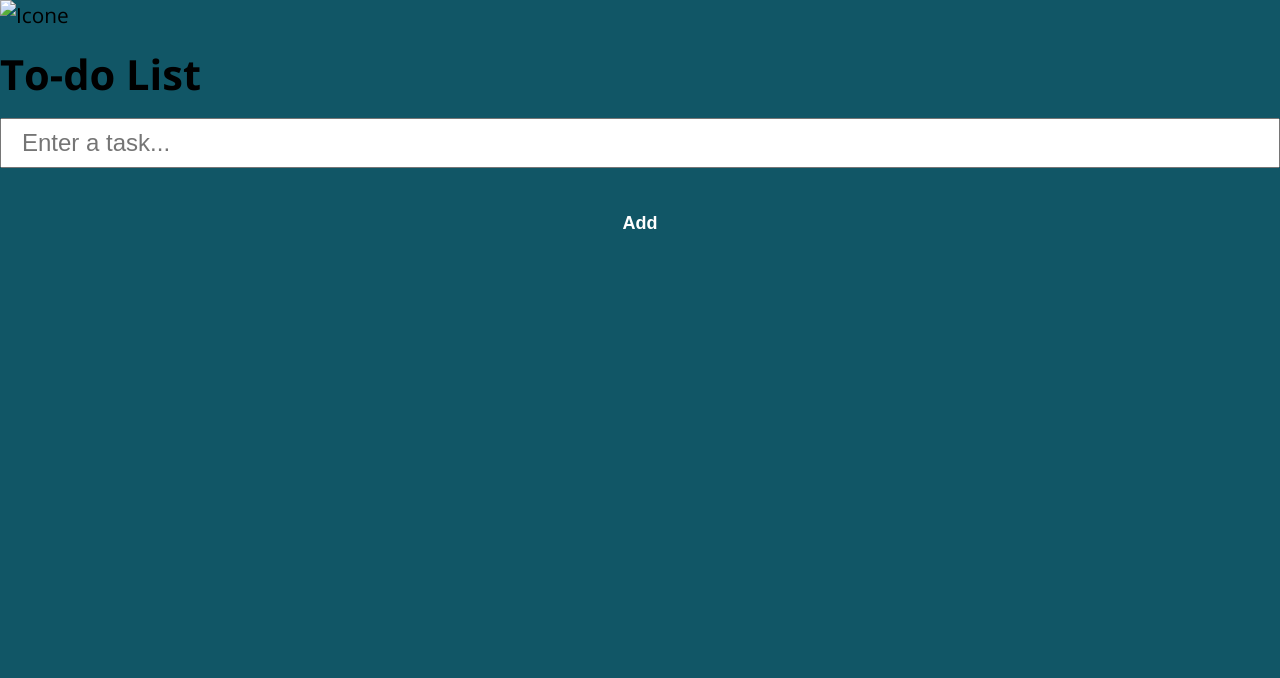
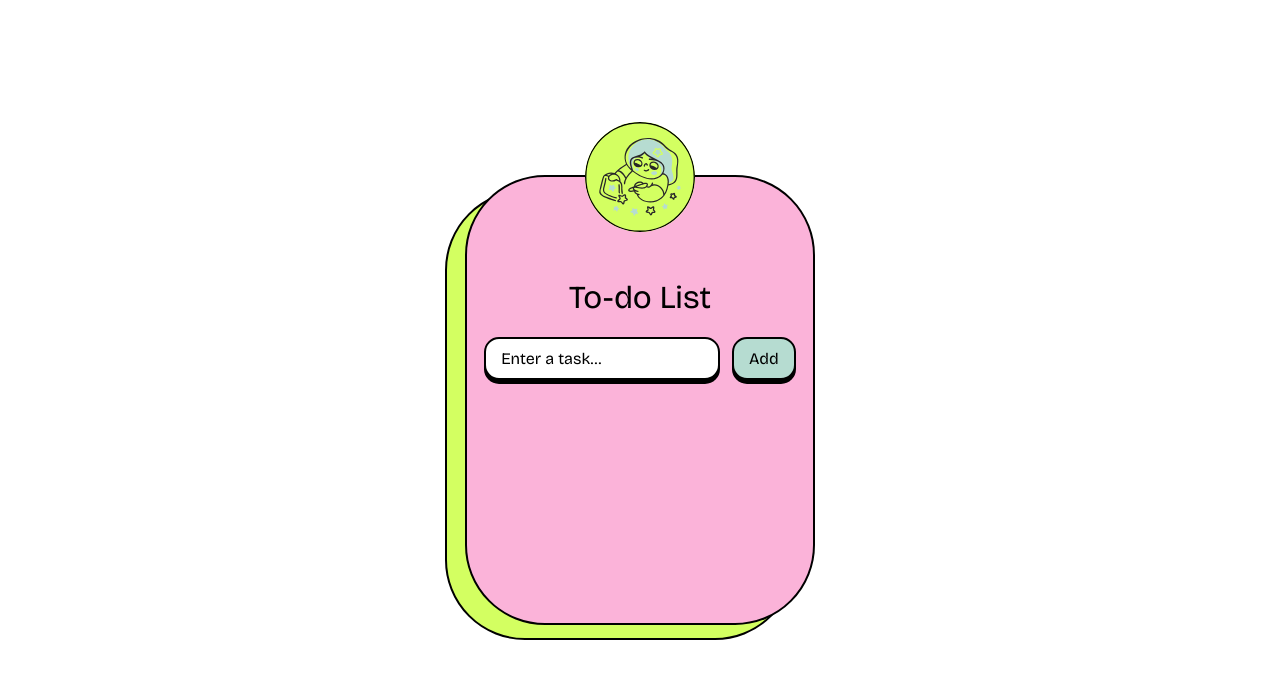
Before and after one commit to gabreoo/To-do, a plain HTML site: page index.html in a window 1280 px wide. Drawn offline with nearby package versions, Linux system fonts and the light colour scheme; files that its build step writes are made by us from their sources.

Commit message:
html ajustado, css ajustado e centralizado

```diff
--- a/assets/css/style.css
+++ /dev/null
@@ -1,65 +0,0 @@
-@import url('https://fonts.googleapis.com/css?family=Open+Sans:400,700&display=swap');
-:root {
-  --primary-color: rgb(17, 86, 102);
-  --primary-color-darker: rgb(9, 48, 56);
-}
-
-* {
-  box-sizing: border-box;
-  outline: 0;
-}
-
-body {
-  margin: 0;
-  padding: 0;
-  background: var(--primary-color);
-  font-family: 'Open sans', sans-serif;
-  font-size: 1.3em;
-  line-height: 1.5em;
-}
-
-.container {
-  max-width: 640px;
-  margin: 50px auto;
-  background: #fff;
-  padding: 20px;
-  border-radius: 10px;
-}
-
-form input, form label, form button {
-  display: block;
-  width: 100%;
-  margin-bottom: 10px;
-}
-
-form input {
-  font-size: 24px;
-  height: 50px;
-  padding: 0 20px;
-}
-
-form input:focus {
-  outline: 1px solid var(--primary-color);
-}
-
-form button {
-  border: none;
-  background: var(--primary-color);
-  color: #fff;
-  font-size: 18px;
-  font-weight: 700;
-  height: 50px;
-  cursor: pointer;
-  margin-top: 30px;
-}
-
-form button:hover {
-  background: var(--primary-color-darker);
-}
-.relogio {
-  font-size: 3em;
-}
-
-.pausado {
-  color: red;
-}
--- a/index.html
+++ b/index.html
@@ -1,32 +1,27 @@
 <!DOCTYPE html>
-<html lang="en">
+<html lang="pt-BR">
 <head>
   <meta charset="UTF-8" />
   <meta name="viewport" content="width=device-width, initial-scale=1.0" />
-    <title>Document</title>
+  <title>To-do List</title>
+  <link href="https://fonts.googleapis.com/css2?family=Bricolage+Grotesque&display=swap" rel="stylesheet">
   <link rel="stylesheet" href="style.css" />
-    <link rel="preconnect" href="https://fonts.googleapis.com">
-<link rel="preconnect" href="https://fonts.gstatic.com" crossorigin>
-<link href="https://fonts.googleapis.com/css2?family=Bricolage+Grotesque:opsz,wght@12..96,200..800&display=swap" rel="stylesheet">
 </head>
 <body>
   <div id="container">
-      <img src="assets/Frame 4.svg" alt="Icone" class="top-image" />
+    <div class="box2"></div>
     <div class="box1">
+      <div class="top-image">
+        <img src="assets/menina.svg" alt="Imagem topo" />
+      </div>
       <div class="content">
         <h1>To-do List</h1>
-        <form action="" method="submit">
-          <input
-            type="text"
-            name="mensagem"
-            placeholder="Enter a task..."
-            required
-          />
+        <form>
+          <input type="text" placeholder="Enter a task…" />
           <button type="submit">Add</button>
         </form>
       </div>
     </div>
-      <div class="box2"></div>
   </div>
 </body>
 </html>
--- /dev/null
+++ b/style.css
@@ -0,0 +1,153 @@
+* {
+  font-family: "Bricolage Grotesque", sans-serif;
+  box-sizing: border-box;
+}
+
+body, html {
+  height: 100%;
+  margin: 0;
+  display: flex;
+  justify-content: center;
+  align-items: center;
+}
+
+#container {
+  position: relative;
+  width: 350px;
+  height: 450px;
+  display: flex;
+  justify-content: center;
+}
+
+.box1, .box2 {
+  width: 100%;
+  height: 100%;
+  border-radius: 80px;
+  position: absolute;
+}
+
+.box1 {
+  background-color: #fbb3d9;
+  border: 2px solid #000;
+  display: flex;
+  flex-direction: column;
+  align-items: center;
+  z-index: 1;
+}
+
+.box2 {
+  background-color: #D3FF61;
+  transform: translate(-20px, 15px);
+  z-index: 0;
+  border: 2px solid #000;
+}
+
+.top-image {
+  width: 110px;
+  height: 110px;
+  border-radius: 50%;
+  background-color: #D3FF61;
+  position: absolute;
+  top: -55px;
+  left: 50%;
+  transform: translateX(-50%);
+  z-index: 3;
+  border: 0px solid #000;
+  display: flex;
+  align-items: center;
+  justify-content: center;
+  overflow: hidden;
+}
+
+.top-image img {
+  width: 100%;
+  height: 100%;
+  object-fit: cover;
+}
+
+.content {
+  margin-top: 80px;
+  width: 90%;
+  display: flex;
+  flex-direction: column;
+  align-items: center;
+}
+
+h1 {
+  font-size: 32px;
+  margin-bottom: 20px;
+}
+
+form {
+  display: flex;
+  gap: 12px;
+  width: 100%;
+}
+
+input[type="text"] {
+  padding: 10px 15px;
+  border: 2px solid #000;
+  border-radius: 15px;
+  font-size: 16px;
+  box-shadow: 0 4px 0 #000;
+  color: #000;
+  outline: none;
+  flex: 1;
+}
+
+input::placeholder {
+  color: #000;
+}
+
+button {
+  padding: 10px 15px;
+  background-color: #b6dcd1;
+  color: #000;
+  font-size: 16px;
+  border: 2px solid #000;
+  border-radius: 15px;
+  box-shadow: 0 4px 0 #000;
+  cursor: pointer;
+  transition: transform 0.1s, box-shadow 0.1s;
+  white-space: nowrap;
+}
+
+button:active {
+  transform: translateY(4px);
+  box-shadow: none;
+}
+
+.task-list {
+  width: 100%;
+  margin-top: 15px;
+}
+
+.task-item {
+  display: flex;
+  align-items: center;
+  gap: 10px;
+  margin-bottom: 8px;
+  text-align: left;
+}
+
+/* Responsividade para telas muito pequenas */
+@media (max-width: 380px) {
+  #container {
+    width: 300px;
+    height: 400px;
+  }
+
+  .box1, .box2 {
+    border-radius: 112px;
+  }
+
+  .top-image {
+    width: 90px;
+    height: 90px;
+    top: -45px;
+  }
+
+  h1 {
+    font-size: 28px;
+  }
+}
```
Also changed, not shown: assets/js/main.js (deleted, +0 -35 lines), assets/menina.svg (added). Lines whose indentation alone changed are shown as unchanged.
